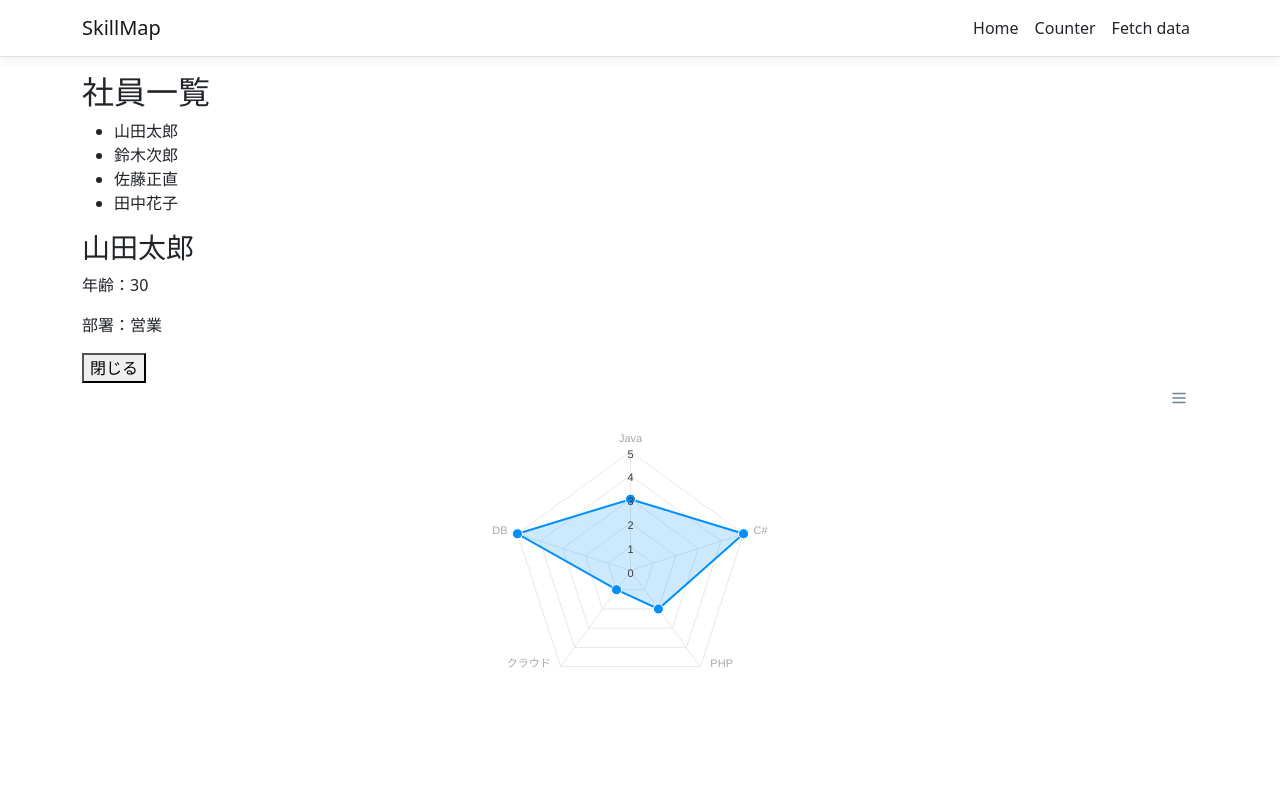
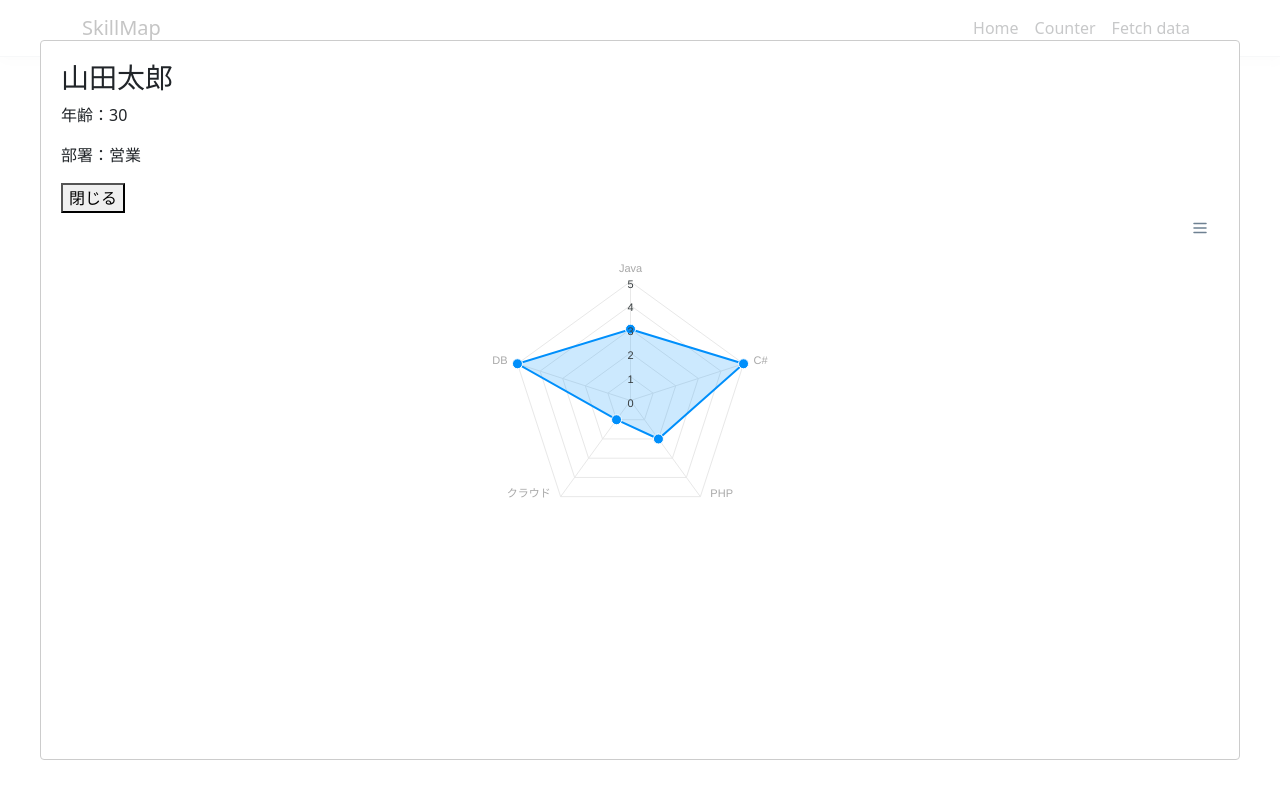
Before and after one commit to MasanaoSato123/SkillMap, a React (Create React App) app in the folder ClientApp/: page / in a window 1280 px wide. Both pictures are taken after a click on the item "山田太郎". Built offline with nearby package versions, Linux system fonts and the light colour scheme.

Commit message:
詳細情報をModalWindowで表示

```diff
--- a/ClientApp/src/components/Home.js
+++ b/ClientApp/src/components/Home.js
@@ -1,5 +1,6 @@
 import React, { useState } from 'react';
 import ApexCharts from 'react-apexcharts';
+import Modal from 'react-modal';
 
 const employeeData = [
     {
@@ -32,6 +33,8 @@ const employeeData = [
     }
 ];
 
+Modal.setAppElement('#root');
+
 const Home = () => {
     const [selectedEmployee, setSelectedEmployee] = useState(null);
     const [chartOptions, setChartOptions] = useState({
@@ -48,6 +51,7 @@ const Home = () => {
         },
     });
     const [chartSeries, setChartSeries] = useState([]);
+    const [modalIsOpen, setModalIsOpen] = useState(false);
 
     const handleSelectEmployee = (employee) => {
         const newChartSeries = [
@@ -71,6 +75,7 @@ const Home = () => {
         setSelectedEmployee(employee);
         setChartSeries(newChartSeries);
         setChartOptions(newChartOptions);
+        setModalIsOpen(true);
     };
 
     const handleClosePopup = () => {
@@ -89,6 +94,7 @@ const Home = () => {
                 tickAmount: 5,
             },
         });
+        setModalIsOpen(false);
     };
 
     return (
@@ -102,6 +108,7 @@ const Home = () => {
                 ))}
             </ul>
             {selectedEmployee && (
+                <Modal isOpen={modalIsOpen} onRequestClose={handleClosePopup}>
                     <div className="popup">
                         <div className="popup-content">
                             <h3>{selectedEmployee.name}</h3>
@@ -113,6 +120,7 @@ const Home = () => {
                             </div>
                         </div>
                     </div>
+                </Modal>
             )}
         </div>
     );
```
Lines whose indentation alone changed are shown as unchanged.
